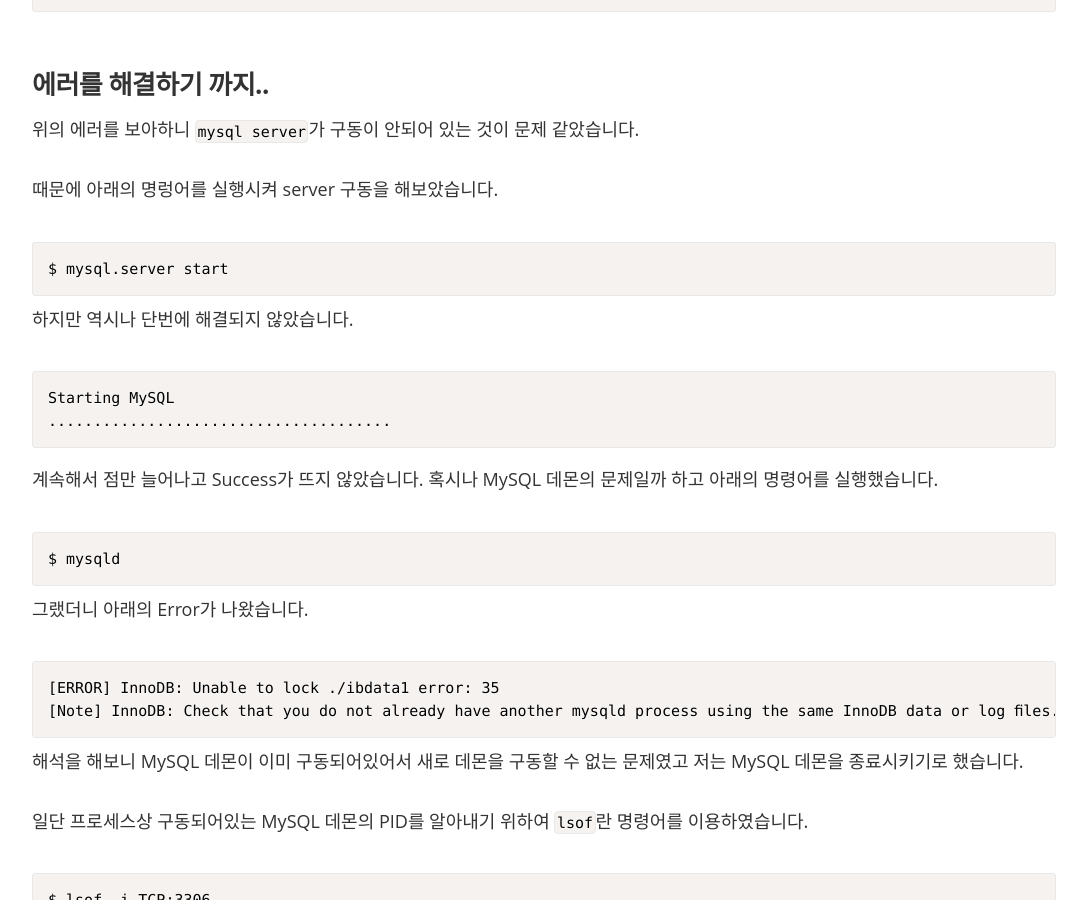
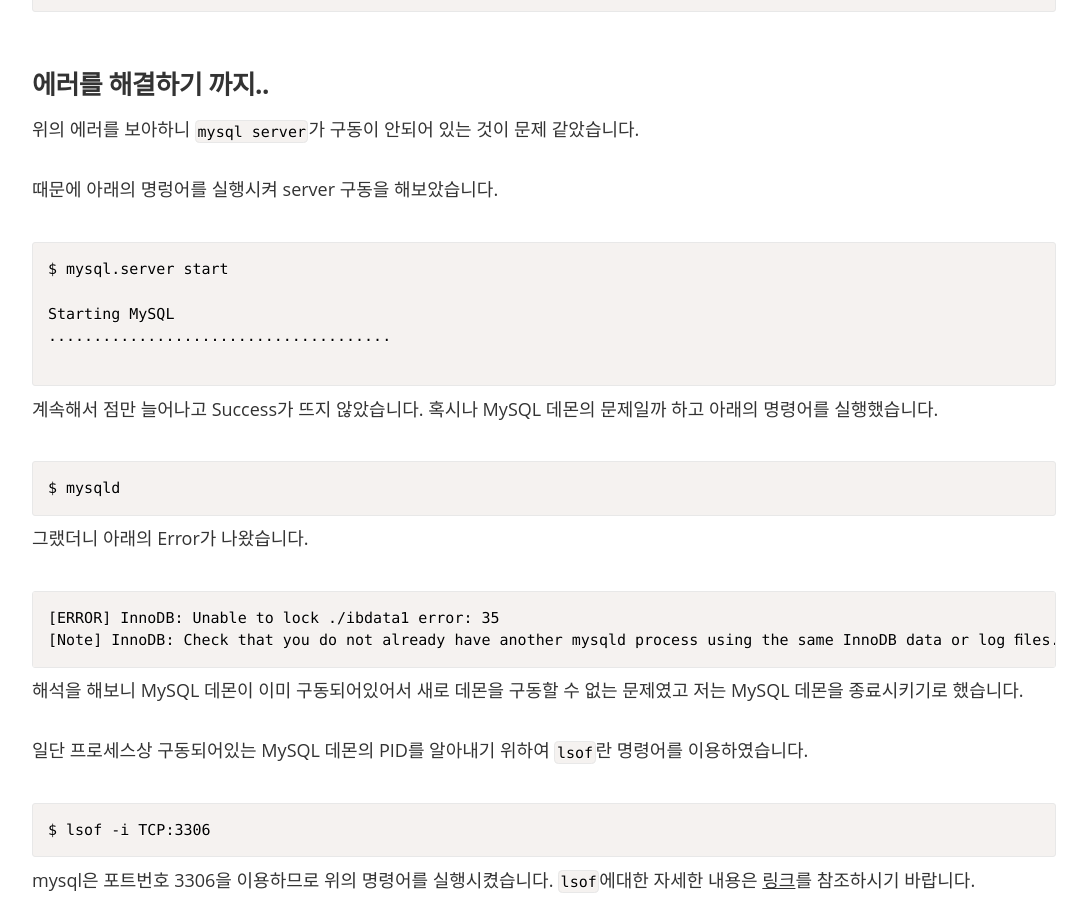
Before and after one commit to qkraudghgh/qkraudghgh.github.io, a Jekyll site: the page built from _posts/2016-07-16-mysql-start-error.md, in a window 1280 px wide and 900 px high, scrolled down 407 px. Shown: the whole window, without its empty margins (96-1183 px from the left). Built offline with Jekyll 4.4.1, drawn with Linux system fonts in a browser that asks for light colours; nearby versions of some CDN libraries; some web fonts are replaced; comment, search, counter and statistics services are not loaded.

Commit message:
post update

````diff
--- a/_posts/2016-07-16-mysql-start-error.md
+++ b/_posts/2016-07-16-mysql-start-error.md
@@ -22,13 +22,10 @@
 
 ```Shell
 $ mysql.server start
-```
 
-하지만 역시나 단번에 해결되지 않았습니다.
-
-```
 Starting MySQL
 ......................................
+
 ```
 
 계속해서 점만 늘어나고 Success가 뜨지 않았습니다. 혹시나 MySQL 데몬의 문제일까 하고 아래의 명령어를 실행했습니다.
````
